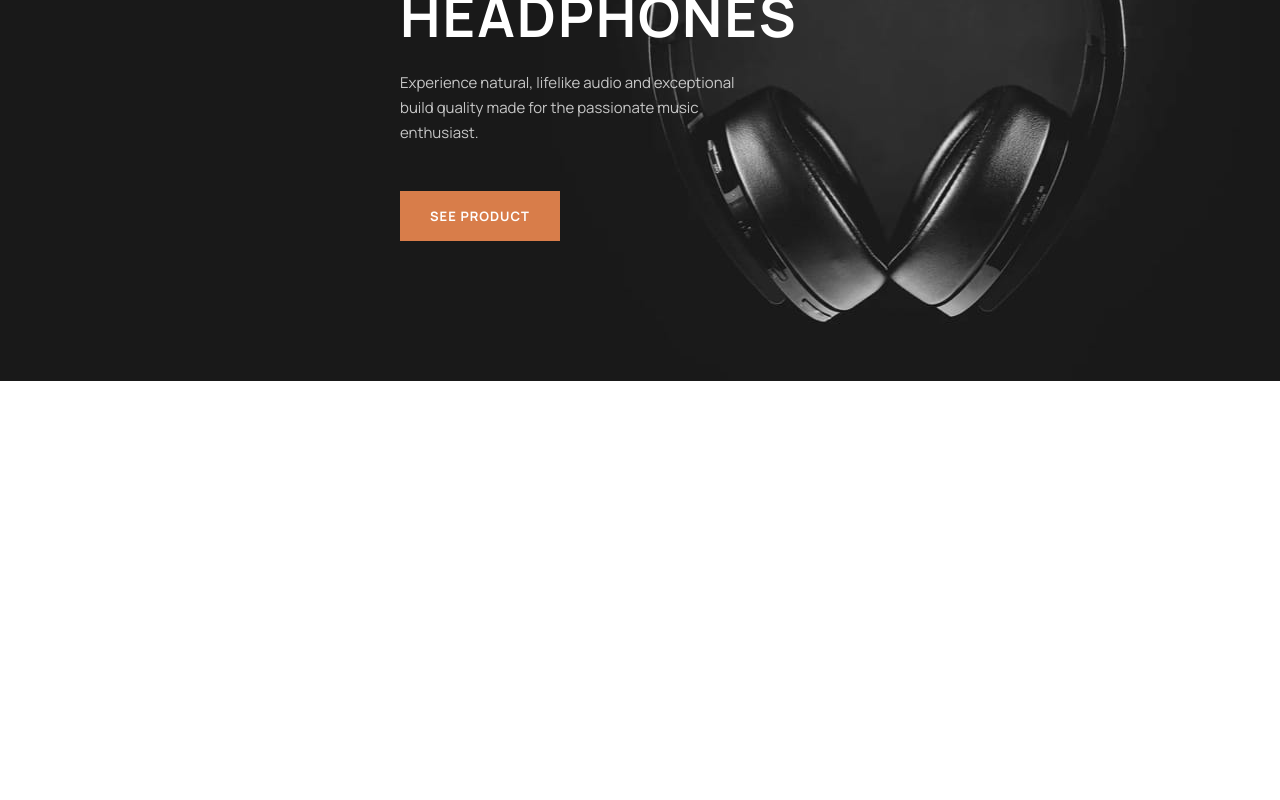
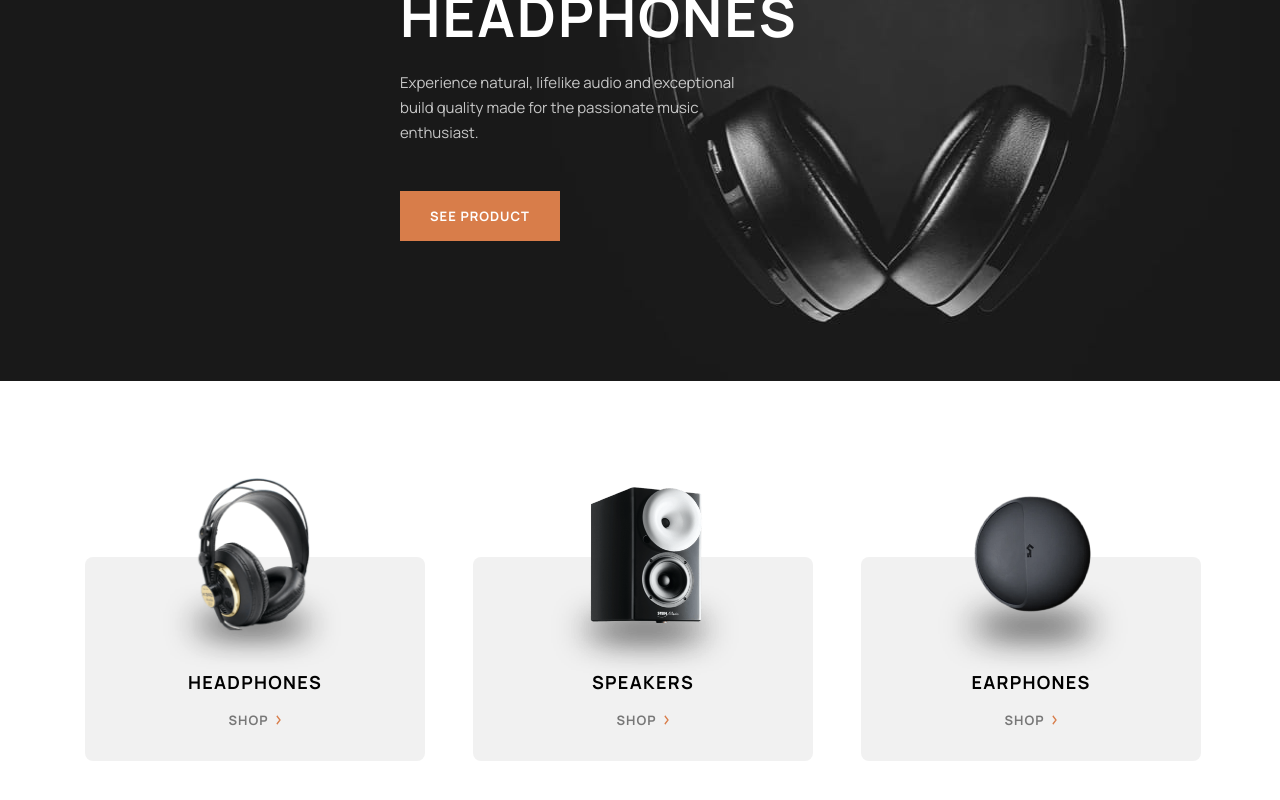
Before and after one commit to travistn/audiophile, a React (Create React App) app: page / in a window 1280 px wide. Shown: the part 348-1148 px from the top of the page. Before the commit the page ends 800 px from the top, so only its background shows below. Built offline with nearby package versions, Linux system fonts and the light colour scheme.

Commit message:
Added a component containing the products categories

```diff
--- /dev/null
+++ b/src/components/ShopCategory/ShopCategory.css
@@ -0,0 +1,95 @@
+.shopCategory__wrapper {
+  display: flex;
+  justify-content: center;
+
+  position: relative;
+
+  width: 100%;
+}
+
+.shopCategory__container {
+  display: flex;
+  flex-direction: row;
+  width: 1110px;
+  height: 284px;
+  margin-top: 11rem;
+  gap: 3rem;
+}
+
+.shopCategory-product {
+  width: 340px;
+  height: 284px;
+  position: relative;
+}
+
+.shopCategory-product-image {
+  width: 210px;
+  position: absolute;
+  top: -80px;
+  left: 62px;
+}
+
+.shopCategory-headphones-image {
+  width: 210px;
+  position: absolute;
+  top: -80px;
+  left: 62px;
+}
+
+.shopCategory-speakers-image {
+  width: 220px;
+  position: absolute;
+  top: -76px;
+  left: 62px;
+}
+
+.shopCategory-earphones-image {
+  width: 220px;
+  position: absolute;
+  top: -65px;
+  left: 62px;
+}
+
+.shopCategory-product-content {
+  display: flex;
+  flex-direction: column;
+  justify-content: center;
+  width: 340px;
+  height: 204px;
+  background-color: var(--color-light-gray);
+  border-radius: 8px;
+}
+
+.shopCategory-product-content h5 {
+  font-weight: 700;
+  font-size: 18px;
+  line-height: 25px;
+  text-align: center;
+  letter-spacing: 1.28571px;
+  text-transform: uppercase;
+
+  margin-top: 5rem;
+}
+
+.shopCategory-product-text {
+  display: flex;
+  flex-direction: row;
+  justify-content: center;
+  align-items: center;
+  margin-top: 1rem;
+}
+
+.shopCategory-product-text p {
+  font-weight: 700;
+  font-size: 13px;
+  line-height: 18px;
+  letter-spacing: 1px;
+  text-transform: uppercase;
+  opacity: 0.5;
+}
+
+.shopCategory-arrowRight {
+  width: 5px;
+  height: 10px;
+  margin-left: 0.5rem;
+}
--- /dev/null
+++ b/src/components/ShopCategory/ShopCategory.jsx
@@ -0,0 +1,48 @@
+import './ShopCategory.css';
+import headphones from '../../assets/shared/desktop/image-category-thumbnail-headphones.png';
+import speakers from '../../assets/shared/desktop/image-category-thumbnail-speakers.png';
+import earphones from '../../assets/shared/desktop/image-category-thumbnail-earphones.png';
+import arrowRight from '../../assets/shared/desktop/icon-arrow-right.svg';
+
+const categories = [
+  { name: 'headphones', src: headphones },
+  { name: 'speakers', src: speakers },
+  { name: 'earphones', src: earphones },
+];
+
+const ShopCategory = () => {
+  const renderProductImage = (index) => {
+    if (index === 0) {
+      return 'shopCategory-headphones-image';
+    } else if (index === 1) {
+      return 'shopCategory-speakers-image';
+    } else {
+      return 'shopCategory-earphones-image';
+    }
+  };
+
+  return (
+    <div className='shopCategory__wrapper'>
+      <div className='shopCategory__container'>
+        {categories.map((category, index) => (
+          <div className='shopCategory-product' key={category.name}>
+            <img
+              src={category.src}
+              alt={`${category.name}-thumbnail`}
+              className={renderProductImage(index)}
+            />
+            <div className='shopCategory-product-content'>
+              <h5>{category.name}</h5>
+              <div className='shopCategory-product-text'>
+                <p>SHOP</p>
+                <img src={arrowRight} alt='right-arrow' className='shopCategory-arrowRight' />
+              </div>
+            </div>
+          </div>
+        ))}
+      </div>
+    </div>
+  );
+};
+
+export default ShopCategory;
--- a/src/containers/Home/Home.jsx
+++ b/src/containers/Home/Home.jsx
@@ -1,10 +1,12 @@
+import HomeHeader from '../../components/HomeHeader/HomeHeader';
+import ShopCategory from '../../components/ShopCategory/ShopCategory';
 import './Home.css';
-import HomeHeader from '../../components/HomeHeader/HomeHeader';
 
 const Home = () => {
   return (
     <div className='home__container'>
       <HomeHeader />
+      <ShopCategory />
     </div>
   );
 };
```
